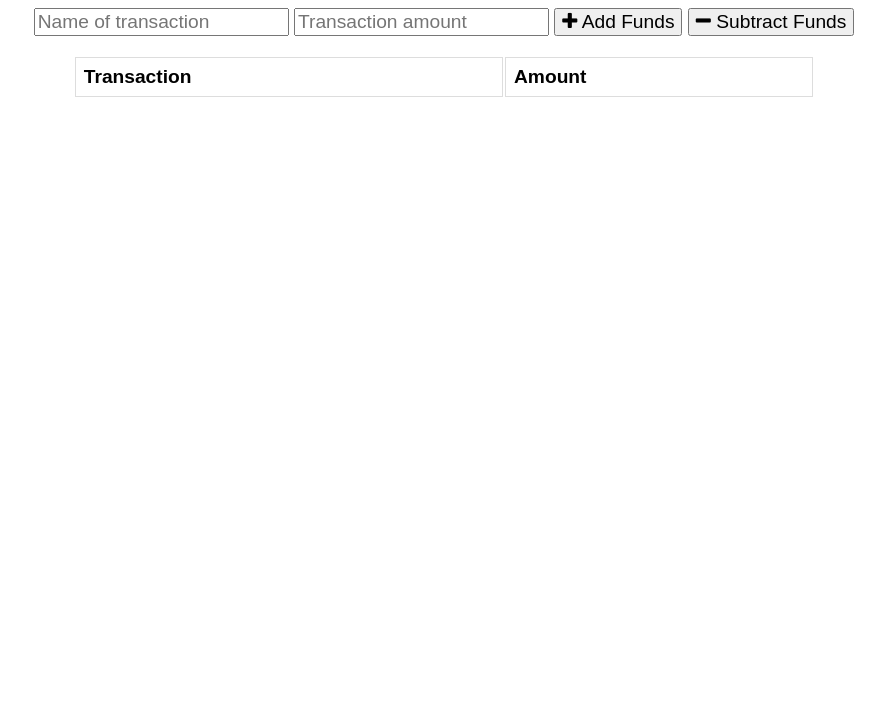
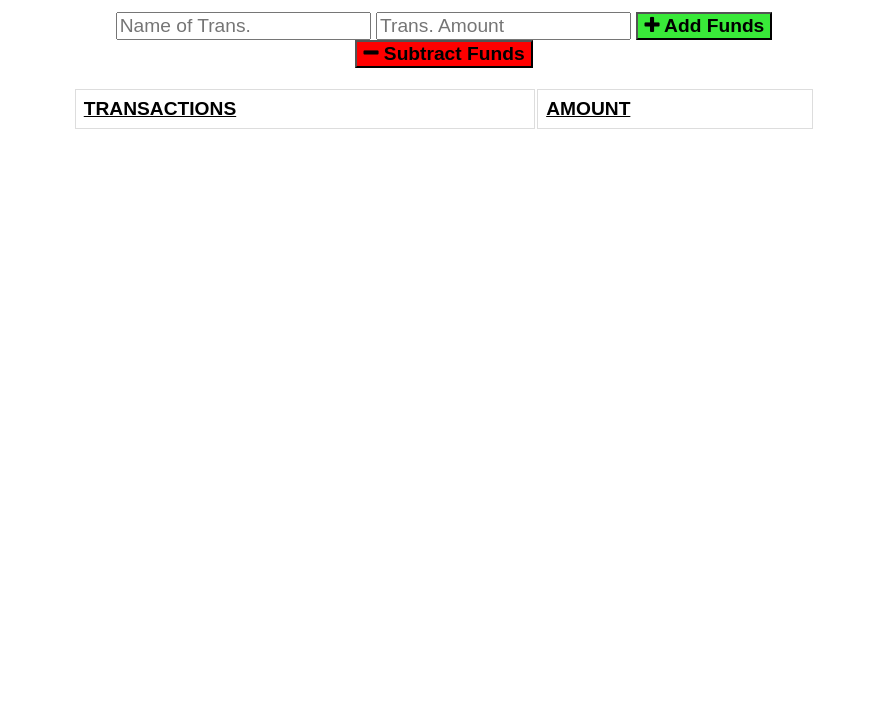
Before and after one commit to joshwilensky/Progressive-Budget, a website: page public/index.html in a window 1280 px wide. Shown: the part 74-800 px from the top of the page, without its empty margins (196-1084 px from the left). Drawn offline with nearby package versions, Linux system fonts and the light colour scheme; no server answers.

Commit message:
Made styling changes

```diff
--- a/public/index.html
+++ b/public/index.html
@@ -1,5 +1,6 @@
 <!DOCTYPE html>
 <html lang="en">
+
 <head>
   <meta charset="UTF-8">
   <meta name="viewport" content="width=device-width, initial-scale=1.0">
@@ -9,28 +10,30 @@
 
   <link rel="stylesheet" href="https://stackpath.bootstrapcdn.com/font-awesome/4.7.0/css/font-awesome.min.css">
   <link rel="stylesheet" href="styles.css">
+  <link rel="manifest" href="./manifest.webmanifest">
 
   <title>Budget Tracker</title>
 </head>
+
 <body>
   <div class="wrapper">
     <div class="total">
-      <div class="total">Your total is: $<span id="total">0</span></div>
+      <div class="total">Your Total Is: $<span id="total">0</span></div>
     </div>
 
     <div class="form">
-      <input type="text" id="t-name" placeholder="Name of transaction" />
-      <input type="number" min="0" id="t-amount" placeholder="Transaction amount" />
-      <button id="add-btn"><i class="fa fa-plus buttons"></i> Add Funds</button>
-      <button id="sub-btn"><i class="fa fa-minus"></i> Subtract Funds</button>
+      <input type="text" id="t-name" placeholder="Name of Trans." />
+      <input type="number" min="0" id="t-amount" placeholder="Trans. Amount" />
+      <button id="add-btn"><i class="fa fa-plus buttons"></i><b> Add Funds</b></button>
+      <button id="sub-btn"><i class="fa fa-minus"></i><b> Subtract Funds</b></button>
       <p class="error"></p>
     </div>
 
     <div class="transactions">
       <table>
         <thead>
-          <th>Transaction</th>
-          <th>Amount</th>
+          <th><u>TRANSACTIONS</u></th>
+          <th><u>AMOUNT</u></th>
         </thead>
         <tbody id="tbody">
 
@@ -42,6 +45,18 @@
   </div>
 
   <script src="https://cdn.jsdelivr.net/npm/chart.js@2.8.0"></script>
+  <script src="db.js"></script>
   <script src="index.js"></script>
+  <script>
+    if ("serviceWorker" in navigator) {
+      window.addEventListener("load", () => {
+        navigator.serviceWorker.register("service-worker.js")
+          .then(reg => {
+            console.log("We found your service worker file!", reg);
+          });
+      });
+    }
+  </script>
 </body>
+
 </html>
--- a/public/styles.css
+++ b/public/styles.css
@@ -3,16 +3,26 @@ body {
   font-family: Arial;
 }
 
-button, input {
+button,
+input {
   font-size: 100%;
   font-family: Arial;
+}
+
+#add-btn {
+  background-color: rgb(57, 233, 57)
+}
+
+#sub-btn {
+  background-color: red
 }
 
 table {
   width: 100%;
 }
 
-td, th {
+td,
+th {
   border: 1px solid #dddddd;
   text-align: left;
   padding: 8px;
@@ -35,6 +45,9 @@ tr:nth-child(even) {
 .total {
   font-size: 150%;
   text-decoration: underline;
+  background-color: blue;
+  color: white;
+  border: 1px solid black;
 }
 
 .form {
```
